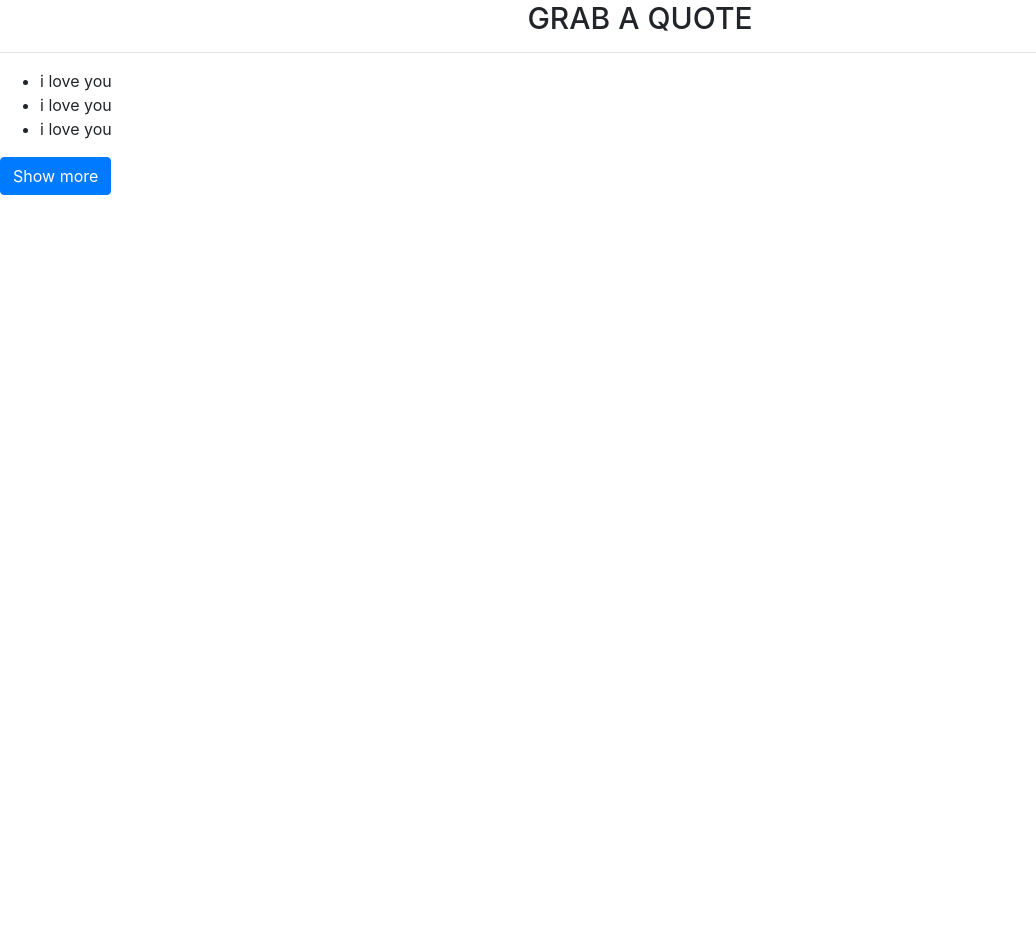
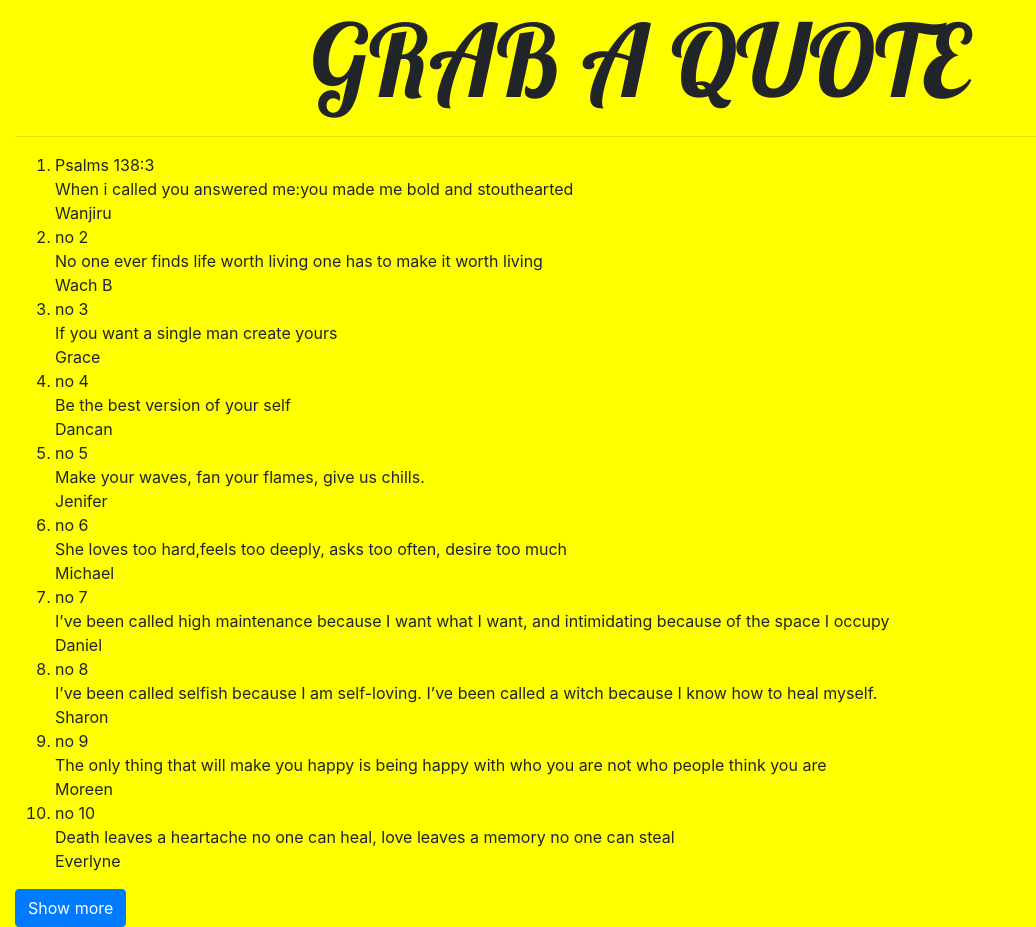
Before and after one commit to BeatriceWambui/grab-quotes, an Angular app: page / in a window 1280 px wide. Shown: the whole page, without its empty margins (0-1036 px from the left). Before the commit the page ends 800 px from the top, so only its background shows below. Built offline with nearby package versions, Linux system fonts and the light colour scheme.

Commit message:
create Quotes in the html

```diff
--- a/src/app/app.component.ts
+++ b/src/app/app.component.ts
@@ -1,4 +1,5 @@
 import { Component } from '@angular/core';
+
 
 @Component({
   selector: 'app-root',
--- a/src/app/quote-detail/quote-detail.component.ts
+++ b/src/app/quote-detail/quote-detail.component.ts
@@ -1,4 +1,5 @@
-import { Component, OnInit } from '@angular/core';
+import { Component, OnInit, Input } from '@angular/core';
+import { Quote } from '../quote';
 
 @Component({
   selector: 'app-quote-detail',
@@ -7,6 +8,7 @@ import { Component, OnInit } from '@angular/core';
 })
 export class QuoteDetailComponent implements OnInit {
 
+  @Input() quote:Quote;
   constructor() { }
 
   ngOnInit() {
--- a/src/app/quote.ts
+++ b/src/app/quote.ts
@@ -1,6 +1,6 @@
 export class Quote {
     showQuote:boolean;
-    constructor(public id:number,public quote:string,public author:string){
+    constructor(public id:string,public quote:string,public author:string){
         this.showQuote=true;
     }
 }
--- a/src/app/quote/quote.component.css
+++ b/src/app/quote/quote.component.css
@@ -1,4 +1,9 @@
+@import url('https://fonts.googleapis.com/css?family=Lobster&display=swap');
 h1{
+    font-family: 'Lobster', cursive;
     text-align: center;
-     font-size: 30px;
+     font-size: 100px;
 }
+.container-fluid{
+    background-color:yellow;
+}
--- a/src/app/quote/quote.component.html
+++ b/src/app/quote/quote.component.html
@@ -1,9 +1,12 @@
+<div class="container-fluid">
 <h1>GRAB A QUOTE</h1>
 <hr>
-<ul>
+<ol>
     <li *ngFor="let q of allQuotes">
-        {{q.quote}}
+         {{q.id}} <br> {{q.quote}} <br> {{q.author}}
     </li>
 
-</ul>
+
+</ol>
 <button class="btn btn-primary">Show more</button>
+</div>
--- a/src/app/quote/quote.component.ts
+++ b/src/app/quote/quote.component.ts
@@ -9,9 +9,16 @@ import { Quote } from '../quote'
 export class QuoteComponent implements OnInit {
 
   allQuotes:Quote[] = [
-    new Quote (1,'i love you','charles'),
-    new Quote (2,'i love you','charles'),
-    new Quote (3,'i love you','charles'),
+    new Quote ('Psalms 138:3','When i called you answered me:you made me bold and stouthearted','Wanjiru'),
+    new Quote ('no 2','No one ever finds life worth living one has to make it worth living','Wach B'),
+    new Quote ('no 3','If you want a single man create yours','Grace'),
+    new Quote ('no 4','Be the best version of your self','Dancan'),
+    new Quote ('no 5','Make your waves, fan your flames, give us chills.','Jenifer'),
+    new Quote ('no 6','She loves too hard,feels too deeply, asks too often, desire too much','Michael'),
+    new Quote ('no 7','I’ve been called high maintenance because I want what I want, and intimidating because of the space I occupy','Daniel'),
+    new Quote ('no 8','I’ve been called selfish because I am self-loving. I’ve been called a witch because I know how to heal myself.','Sharon'),
+    new Quote ('no 9','The only thing that will make you happy is being happy with who you are not who people think you are','Moreen'),
+    new Quote ('no 10','Death leaves a heartache no one can heal, love leaves a memory no one can steal','Everlyne')
   ];
 
   constructor() { }
```
